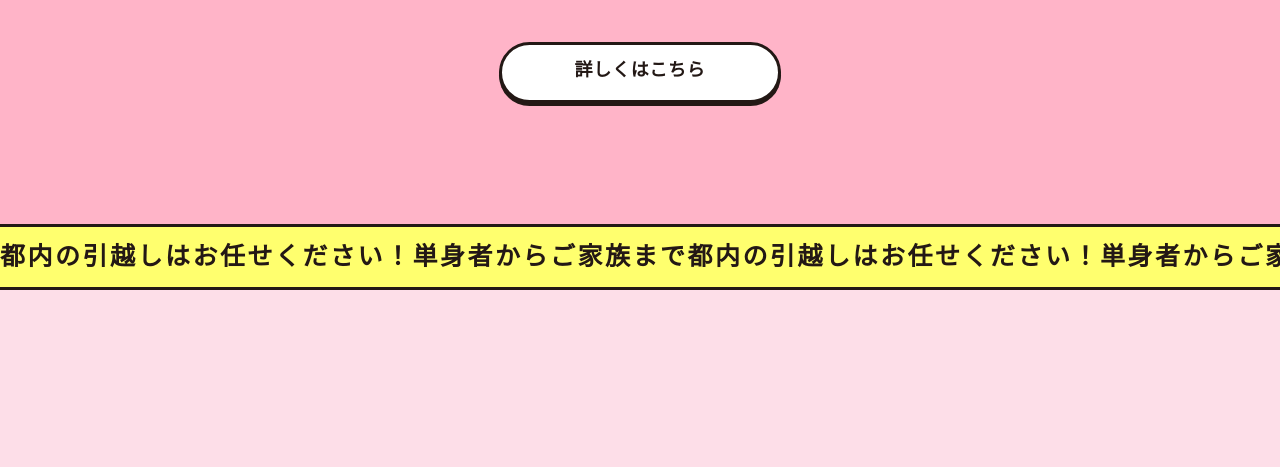
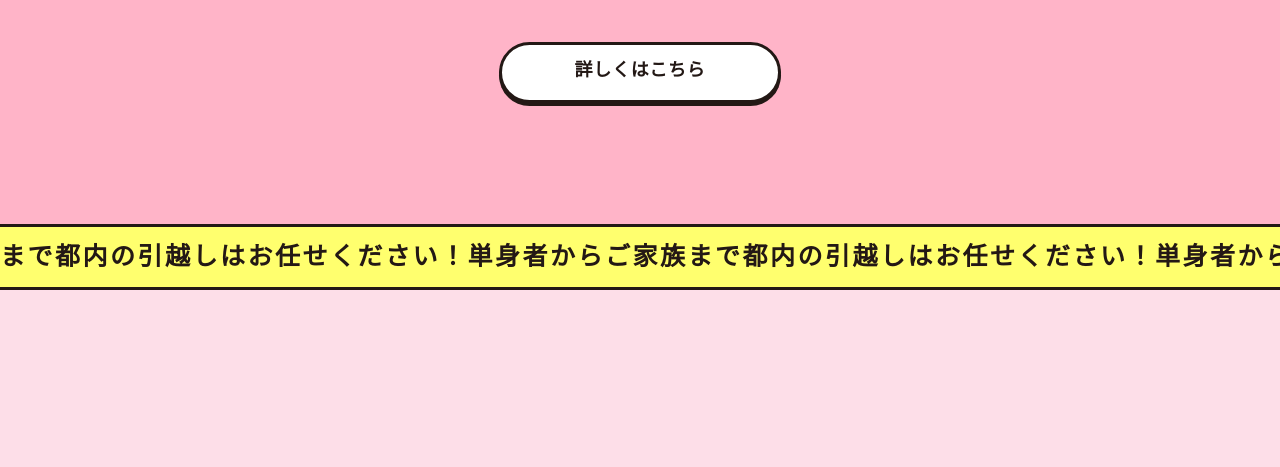
Before and after one commit to sumamin-inc-organization/takakura, a PHP site: page /src/index.html in a window 1280 px wide. Shown: the part 3574-4041 px from the top of the page. Run offline with PHP 8.4, Linux system fonts and the light colour scheme; some web fonts are replaced.

Commit message:
アニメーション追加

```diff
--- a/src/assets/css/anime.css
+++ b/src/assets/css/anime.css
@@ -1,3 +1,23 @@
+/*ポップアップする動き*/
+.popup {
+    animation: popup 0.8s cubic-bezier(0.5, 0.05, 0.1, 0.3) forwards;
+    opacity: 0;
+}
+@keyframes popup {
+    0% {
+        transform: scale(0);
+        opacity: 0;
+    }
+    50% {
+        transform: scale(1.2);
+    }
+    100% {
+        transform: scale(1);
+        opacity: 1;
+    }
+}
+
+
 /*　左の動き　*/
 .freeQuote__img.LeftMove {
     animation: LeftAnime 0.5s forwards;
@@ -89,3 +109,41 @@
         transform: rotate(360deg);
     }
 }
+
+/*文字が無限に流れるアニメーション*/
+.infinite__scroll {
+    overflow: hidden;
+    display: flex;
+}
+
+.infinite__scroll p {
+    flex-shrink: 0;
+    white-space: nowrap;
+    font-size: 120px;
+}
+
+.infinite__scroll p:nth-child(odd) {
+    animation: MoveLeft 30s -15s infinite linear;
+}
+
+.infinite__scroll p:nth-child(even) {
+    animation: MoveLeft2 30s infinite linear;
+}
+
+@keyframes MoveLeft {
+    from {
+        transform: translateX(100%);
+    }
+    to {
+        transform: translateX(-100%);
+    }
+}
+
+@keyframes MoveLeft2 {
+    from {
+        transform: translateX(0);
+    }
+    to {
+        transform: translateX(-200%);
+    }
+}
--- a/src/assets/js/anime.js
+++ b/src/assets/js/anime.js
@@ -13,6 +13,14 @@ $(document).ready(function() {
         $('.slide-in').each(function() {
             if (isInViewport(this)) {
                 $(this).addClass('visible');
+            }
+        });
+
+        $('.popup__trigger').each(function() {
+            if (isInViewport(this)) {
+                $(this).addClass('popup');
+            } else {
+                $(this).removeClass('popup');
             }
         });
     });
--- a/src/index.html
+++ b/src/index.html
@@ -231,7 +231,7 @@
                 </div> -->
             </div>
             <div class="about__charaInner">
-                <img class="about__chara--img1" src="./assets/images/top/about/img-about_chara1.svg" alt="" />
+                <div class=""><img class="about__chara--img1" src="./assets/images/top/about/img-about_chara1.svg" alt="" /></div>
                 <div class="about__chara--surround1"><img src="./assets/images/top/about/img-about_surround1.svg" alt="" /></div>
                 <div class="about__chara--surround2"><img src="./assets/images/top/about/img-about_surround2.svg" alt="" /></div>
                 <img class="about__pinkCircle first" src="./assets/images/top/about/img-about_pinkKirakira_small.svg" alt="" />
@@ -325,8 +325,9 @@
                 <a class="more__btn" href="./service.html">詳しくはこちら</a>
             </div>
         </section>
-        <div class="scrolTextInner bg-yellow">
-            <p class="scrolText">都内の引越しはお任せください！単身者からご家族まで都内の引越しはお任せください！単身者からご家族まで都内の引越しはお任せください！単身者か</p>
+        <div class="scrolTextInner bg-yellow infinite__scroll">
+            <p class="scrolText">単身者からご家族まで都内の引越しはお任せください！単身者からご家族まで都内の引越しはお任せください！単身者からご家族まで都内の引越しはお任せください！</p>
+            <p class="scrolText">単身者からご家族まで都内の引越しはお任せください！単身者からご家族まで都内の引越しはお任せください！単身者からご家族まで都内の引越しはお任せください！</p>
         </div>
         <section class="secret">
             <div class="page__title--inner">
@@ -437,8 +438,9 @@
                     </div>
                 </li>
             </ul>
-            <div class="bgPinkText__inner palePink">
-                <p class="bgPinkText">TMC TMC TMC TMC TMC</p>
+            <div class="bgPinkText__inner palePink infinite__scroll">
+                <p class="bgPinkText">TMC TMC TMC TMC TMC TMC TMC TMC TMC</p>
+                <p class="bgPinkText">TMC TMC TMC TMC TMC TMC TMC TMC TMC</p>
             </div>
         </section>
         <section class="message">
```
Also changed, not shown: src/assets/images/top/message/img-message.svg, src/assets/images/top/online/img-online_chara.svg.
